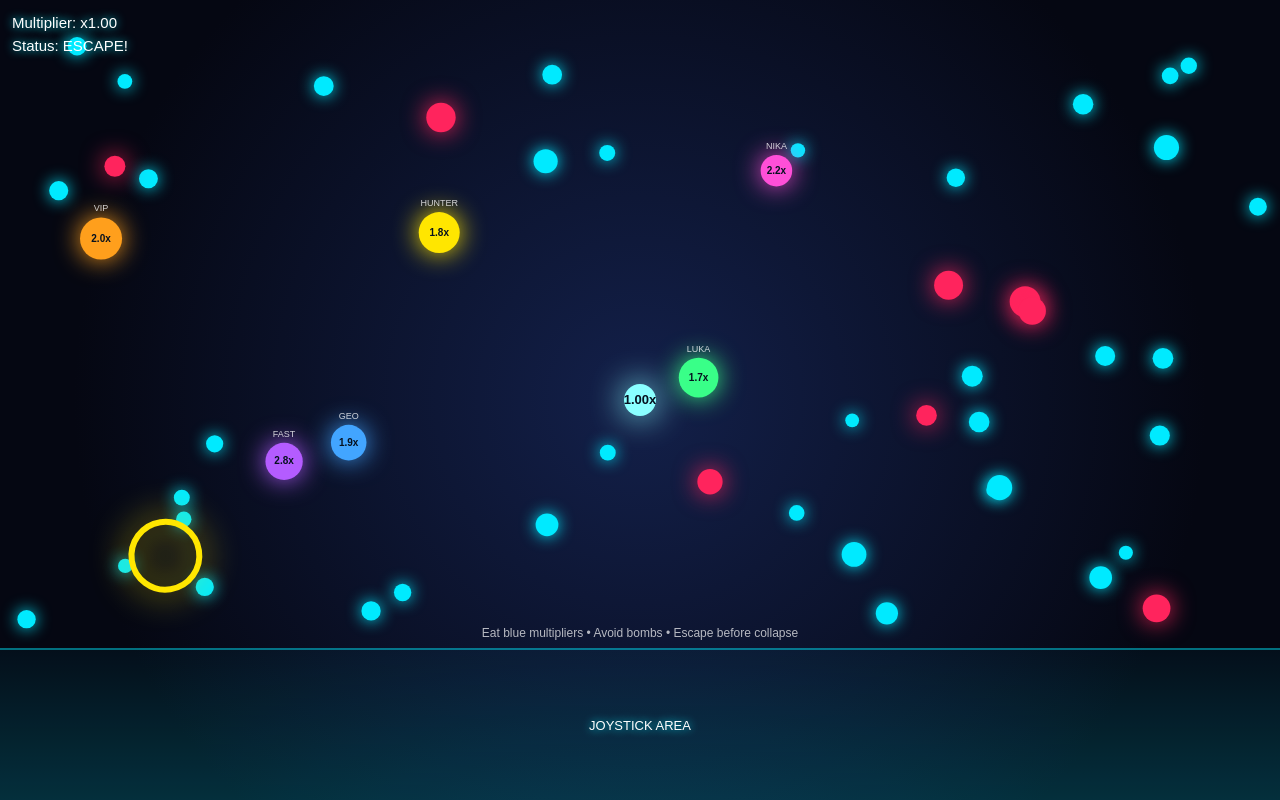
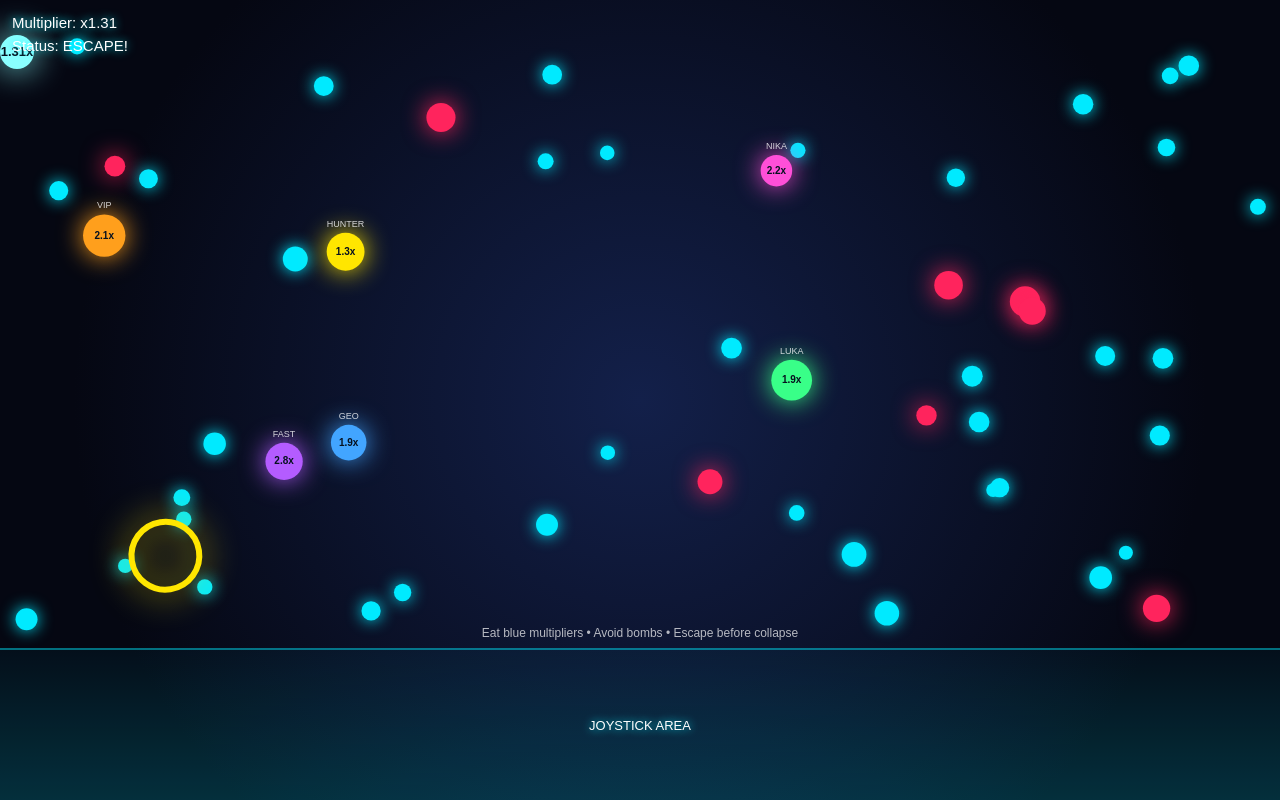
Before and after one commit to tornikecpmai/bbbbbbbbbbbb, a plain HTML site: page index.html in a window 1280 px wide. Both pictures are taken after a click on the button "START ROUND". Drawn offline with Linux system fonts and the light colour scheme.

Commit message:
Add files via upload

```diff
--- a/index.html
+++ b/index.html
@@ -5,475 +5,148 @@
 <meta name="viewport" content="width=device-width, initial-scale=1.0, maximum-scale=1.0, user-scalable=no">
 <title>Grow Or Escape</title>
 <style>
-html,body{
-margin:0;padding:0;overflow:hidden;background:#050712;
-font-family:Arial,sans-serif;color:white;touch-action:none;
-}
-canvas{
-display:block;
-background:radial-gradient(circle at center,#13204a 0%,#050712 75%);
-}
-#ui{
-position:fixed;top:12px;left:12px;z-index:10;
-font-size:15px;line-height:1.5;
-text-shadow:0 0 10px #00eaff;
-pointer-events:none;
-}
-#center{
-position:fixed;inset:0;display:flex;
-align-items:center;justify-content:center;
-flex-direction:column;
-background:rgba(0,0,0,.45);
-z-index:20;text-align:center;padding:20px;
-}
-h1{
-margin:0 0 10px;
-font-size:42px;
-text-shadow:0 0 24px #00eaff;
-}
-button{
-margin-top:16px;
-padding:15px 28px;
-border:0;border-radius:999px;
-background:#00eaff;
-color:#05111d;
-font-size:18px;
-font-weight:bold;
-box-shadow:0 0 24px #00eaff;
-touch-action:manipulation;
-}
-#hint{
-position:fixed;
-bottom:160px;
-width:100%;
-text-align:center;
-font-size:12px;
-opacity:.7;
-pointer-events:none;
-}
-#pad{
-position:fixed;
-left:0;right:0;bottom:0;
-height:150px;
-background:linear-gradient(180deg,rgba(0,234,255,.04),rgba(0,234,255,.18));
-border-top:2px solid rgba(0,234,255,.35);
-display:flex;
-align-items:center;
-justify-content:center;
-font-size:13px;
-text-shadow:0 0 8px #00eaff;
-}
+html,body{margin:0;padding:0;overflow:hidden;background:#050712;font-family:Arial,sans-serif;color:white;touch-action:none;-webkit-user-select:none;user-select:none}
+canvas{display:block;background:radial-gradient(circle at center,#13204a 0%,#050712 75%)}
+#ui{position:fixed;top:12px;left:12px;z-index:10;font-size:15px;line-height:1.5;text-shadow:0 0 10px #00eaff;pointer-events:none}
+#center{position:fixed;inset:0;display:flex;align-items:center;justify-content:center;flex-direction:column;background:rgba(0,0,0,.45);z-index:20;text-align:center;padding:20px}
+h1{margin:0 0 10px;font-size:42px;text-shadow:0 0 24px #00eaff}
+button{margin-top:16px;padding:15px 28px;border:0;border-radius:999px;background:#00eaff;color:#05111d;font-size:18px;font-weight:bold;box-shadow:0 0 24px #00eaff;touch-action:manipulation;position:relative;z-index:9999}
+#hint{position:fixed;bottom:160px;width:100%;text-align:center;font-size:12px;opacity:.7;pointer-events:none}
+#pad{position:fixed;left:0;right:0;bottom:0;height:150px;background:linear-gradient(180deg,rgba(0,234,255,.04),rgba(0,234,255,.18));border-top:2px solid rgba(0,234,255,.35);display:flex;align-items:center;justify-content:center;font-size:13px;text-shadow:0 0 8px #00eaff}
 </style>
 </head>
 <body>
-
-<div id="ui">
-Multiplier: <span id="mult">x1.00</span><br>
-Status: <span id="status">Grow</span>
-</div>
-
+<div id="ui">Multiplier: <span id="mult">x1.00</span><br>Status: <span id="status">Grow</span></div>
 <div id="hint">Eat blue multipliers • Avoid bombs • Escape before collapse</div>
-
 <div id="pad">JOYSTICK AREA</div>
-
-<div id="center">
-<h1>GROW OR ESCAPE</h1>
-<p>Grow fast. Escape alive.</p>
-<button id="startBtn">START ROUND</button>
-</div>
-
+<div id="center"><h1>GROW OR ESCAPE</h1><p>Grow fast. Escape alive.</p><button id="startBtn">START ROUND</button></div>
 <canvas id="game"></canvas>
 
 <script>
-const canvas=document.getElementById('game');
-const ctx=canvas.getContext('2d');
-
-const multEl=document.getElementById('mult');
-const statusEl=document.getElementById('status');
-const center=document.getElementById('center');
-const startBtn=document.getElementById('startBtn');
-
-let W,H;
-let player,dots,bombs,bots,portal;
-let startTime,roundLength;
-let running=false;
-
+const canvas=document.getElementById('game'),ctx=canvas.getContext('2d');
+const multEl=document.getElementById('mult'),statusEl=document.getElementById('status'),center=document.getElementById('center'),startBtn=document.getElementById('startBtn');
+let W,H,player,dots,bombs,bots,portal,startTime,roundLength,running=false;
+let pointer={x:0,y:0,active:false};
 let joy={x:0,y:0,active:false};
-
 const CONTROL_H=150;
-const MOBILE=window.innerWidth<900;
-
-function resize(){
-W=canvas.width=window.innerWidth;
-H=canvas.height=window.innerHeight;
-}
-resize();
-window.addEventListener('resize',resize);
-
-function rand(a,b){return Math.random()*(b-a)+a;}
-function dist(a,b){return Math.hypot(a.x-b.x,a.y-b.y);}
-
-function makeDot(){
-const v=[.06,.08,.12,.18,.25][Math.floor(Math.random()*5)];
-const s=MOBILE?.72:1;
-return{
-x:rand(20,W-20),
-y:rand(40,H-CONTROL_H-30),
-r:(7+v*18)*s,
-v,
-pulse:rand(0,6.28)
-};
-}
-
-function makeBomb(){
-const s=MOBILE?.75:1;
-const base=rand(10,16)*s;
-return{
-x:rand(30,W-30),
-y:rand(50,H-CONTROL_H-40),
-baseR:base,
-r:base,
-pulse:rand(0,6.28)
-};
-}
-
-function makeBot(i){
-const colors=['#ff9f1c','#b45cff','#39ff88','#ff4fd8','#ffe600','#42a5ff'];
-const names=['VIP','FAST','LUKA','NIKA','HUNTER','GEO'];
-return{
-x:rand(50,W-50),
-y:rand(60,H-CONTROL_H-60),
-r:rand(13,19)*(MOBILE?.78:1),
-m:rand(1,1.6),
-speed:rand(1.2,1.9),
-color:colors[i%colors.length],
-name:names[i%names.length]
-};
-}
-
-function bombRadius(b){
-const shrink=Math.min((player.r-16)*0.012,.45);
-return Math.max((b.baseR)*(1-shrink),MOBILE?5:7);
-}
-
-function glow(x,y,r,c,g=22){
-ctx.save();
-ctx.shadowBlur=g;
-ctx.shadowColor=c;
-ctx.fillStyle=c;
-ctx.beginPath();
-ctx.arc(x,y,r,0,Math.PI*2);
-ctx.fill();
-ctx.restore();
-}
+function isMobile(){return window.innerWidth<900}
+function resize(){W=canvas.width=innerWidth;H=canvas.height=innerHeight;if(!pointer.x){pointer.x=W/2;pointer.y=H/2}}
+resize();addEventListener('resize',resize);
+function rand(a,b){return Math.random()*(b-a)+a}
+function dist(a,b){return Math.hypot(a.x-b.x,a.y-b.y)}
+function makeDot(){const v=[.06,.08,.12,.18,.25][Math.floor(Math.random()*5)],s=isMobile()?.72:1;return{x:rand(20,W-20),y:rand(40,H-CONTROL_H-30),r:(7+v*18)*s,v,pulse:rand(0,6.28)}}
+function makeBomb(){const s=isMobile()?.75:1,base=rand(10,16)*s;return{x:rand(30,W-30),y:rand(50,H-CONTROL_H-40),baseR:base,r:base,pulse:rand(0,6.28)}}
+function makeBot(i){const colors=['#ff9f1c','#b45cff','#39ff88','#ff4fd8','#ffe600','#42a5ff'],names=['VIP','FAST','LUKA','NIKA','HUNTER','GEO'];return{x:rand(50,W-50),y:rand(60,H-CONTROL_H-60),r:rand(13,19)*(isMobile()?.78:1),m:rand(1,1.6),speed:rand(1.2,1.9),color:colors[i%colors.length],name:names[i%names.length]}}
+function bombRadius(b){const shrink=Math.min((player.r-16)*0.012,.45);return Math.max(b.baseR*(1-shrink),isMobile()?5:7)}
+function glow(x,y,r,c,g=22){ctx.save();ctx.shadowBlur=g;ctx.shadowColor=c;ctx.fillStyle=c;ctx.beginPath();ctx.arc(x,y,r,0,Math.PI*2);ctx.fill();ctx.restore()}
 
 function startGame(){
-
-player={
-x:W/2,
-y:H/2,
-r:MOBILE?13:16,
-m:1,
-vx:0,
-vy:0
-};
-
+player={x:W/2,y:H/2,r:isMobile()?13:16,m:1,vx:0,vy:0};
+pointer={x:W/2,y:H/2,active:false};
+joy={x:0,y:0,active:false};
 dots=Array.from({length:38},makeDot);
 bombs=Array.from({length:7},makeBomb);
 bots=Array.from({length:6},(_,i)=>makeBot(i));
-
-portal={
-x:rand(80,W-80),
-y:rand(80,H-CONTROL_H-80),
-r:34,
-active:false,
-lastMove:0
-};
-
+portal={x:rand(80,W-80),y:rand(80,H-CONTROL_H-80),r:34,active:false,lastMove:0};
 startTime=performance.now();
 roundLength=rand(12000,18000);
-
 running=true;
 center.style.display='none';
-
+statusEl.textContent='Grow';
 requestAnimationFrame(loop);
 }
 
 function endGame(title,msg){
 running=false;
-
-center.innerHTML=`
-<h1>${title}</h1>
-<p>${msg}</p>
-<p>x${player.m.toFixed(2)}</p>
-<button onclick="location.reload()">PLAY AGAIN</button>
-`;
-
+center.innerHTML=`<h1>${title}</h1><p>${msg}</p><p>x${player.m.toFixed(2)}</p><button onclick="location.reload()">PLAY AGAIN</button>`;
 center.style.display='flex';
 }
-
 function updateBots(){
-
 bots.forEach(bot=>{
-
-let target=dots[0];
-let best=99999;
-
-dots.forEach(d=>{
-const dd=dist(bot,d);
-if(dd<best){
-best=dd;
-target=d;
+let target=dots[0],best=99999;
+dots.forEach(d=>{const dd=dist(bot,d);if(dd<best){best=dd;target=d}});
+let tx=target.x,ty=target.y,pd=dist(bot,player);
+if(bot.r>player.r*1.12&&pd<220){tx=player.x;ty=player.y}
+else if(bot.r<player.r*.9&&pd<170){tx=bot.x+(bot.x-player.x);ty=bot.y+(bot.y-player.y)}
+const dx=tx-bot.x,dy=ty-bot.y,len=Math.hypot(dx,dy)||1;
+bot.x+=(dx/len)*bot.speed;bot.y+=(dy/len)*bot.speed;
+bot.x=Math.max(bot.r,Math.min(W-bot.r,bot.x));bot.y=Math.max(bot.r+35,Math.min(H-CONTROL_H-bot.r,bot.y));
+for(let i=dots.length-1;i>=0;i--){if(dist(bot,dots[i])<bot.r+dots[i].r){bot.m+=dots[i].v;bot.r+=dots[i].v*2.8;dots.splice(i,1);dots.push(makeDot())}}
+if(dist(bot,player)<bot.r+player.r*.75){
+if(bot.r>player.r*1.08){endGame('EATEN!',bot.name+' caught you.')}
+else if(player.r>bot.r*1.08){player.m+=bot.m*.15;player.r+=bot.r*.08;Object.assign(bot,makeBot(Math.floor(rand(0,6))))}
 }
-});
-
-let tx=target.x;
-let ty=target.y;
-
-const pd=dist(bot,player);
-
-if(bot.r>player.r*1.12 && pd<220){
-tx=player.x;
-ty=player.y;
+})
 }
-else if(bot.r<player.r*.9 && pd<170){
-tx=bot.x+(bot.x-player.x);
-ty=bot.y+(bot.y-player.y);
-}
-
-const dx=tx-bot.x;
-const dy=ty-bot.y;
-const len=Math.hypot(dx,dy)||1;
-
-bot.x+=(dx/len)*bot.speed;
-bot.y+=(dy/len)*bot.speed;
-
-for(let i=dots.length-1;i>=0;i--){
-if(dist(bot,dots[i])<bot.r+dots[i].r){
-bot.m+=dots[i].v;
-bot.r+=dots[i].v*2.8;
-dots.splice(i,1);
-dots.push(makeDot());
-}
-}
-
-if(dist(bot,player)<bot.r+player.r*.75){
-
-if(bot.r>player.r*1.08){
-endGame('EATEN!',bot.name+' caught you.');
-}
-
-else if(player.r>bot.r*1.08){
-player.m+=bot.m*.15;
-player.r+=bot.r*.08;
-Object.assign(bot,makeBot(Math.floor(rand(0,6))));
-}
-}
-
-});
-
-}
-
 function loop(now){
-
 if(!running)return;
-
 const elapsed=now-startTime;
-
-if(elapsed>2000){
-portal.active=true;
-statusEl.textContent='ESCAPE!';
-}
-
-if(elapsed>=roundLength){
-endGame('LOST','Arena collapsed.');
-return;
-}
+if(elapsed>2000){portal.active=true;statusEl.textContent='ESCAPE!'}
+if(elapsed>=roundLength){endGame('LOST','Arena collapsed.');return}
 
 const maxSpeed=4.2;
 const slow=Math.max(.55,1-(player.r-16)*0.012);
 
-player.vx+=joy.x*0.55;
-player.vy+=joy.y*0.55;
+if(joy.active){
+  player.vx+=joy.x*0.55;
+  player.vy+=joy.y*0.55;
+}else{
+  const dx=pointer.x-player.x,dy=pointer.y-player.y,len=Math.hypot(dx,dy);
+  if(len>8){
+    player.vx+=(dx/len)*0.18;
+    player.vy+=(dy/len)*0.18;
+  }
+}
 
-player.vx*=0.88;
-player.vy*=0.88;
-
-player.x+=player.vx*maxSpeed*slow;
-player.y+=player.vy*maxSpeed*slow;
-
+player.vx*=0.88;player.vy*=0.88;
+player.x+=player.vx*maxSpeed*slow;player.y+=player.vy*maxSpeed*slow;
 player.x=Math.max(player.r,Math.min(W-player.r,player.x));
 player.y=Math.max(player.r+35,Math.min(H-CONTROL_H-player.r,player.y));
 
-if(Math.abs(player.vx)+Math.abs(player.vy)<0.05 && player.m>1){
-player.m=Math.max(1,player.m-0.009);
-player.r=Math.max(MOBILE?13:16,player.r-0.04);
-statusEl.textContent='Move!';
+if(Math.abs(player.vx)+Math.abs(player.vy)<0.05&&player.m>1){player.m=Math.max(1,player.m-0.009);player.r=Math.max(isMobile()?13:16,player.r-0.04);statusEl.textContent='Move!'}
+
+for(let i=dots.length-1;i>=0;i--){if(dist(player,dots[i])<player.r+dots[i].r){player.m+=dots[i].v;player.r+=dots[i].v*3.2;dots.splice(i,1);dots.push(makeDot())}}
+if(!window.lastBombSpawn)window.lastBombSpawn=now;
+if(now-window.lastBombSpawn>1800){bombs.push(makeBomb());if(bombs.length>14)bombs.shift();window.lastBombSpawn=now}
+for(const b of bombs){b.r=bombRadius(b);if(dist(player,b)<player.r+b.r){endGame('BOOM!','Bomb exploded.');return}}
+updateBots(); if(!running)return;
+
+if(portal.active){
+if(now-portal.lastMove>1500){portal.x=rand(70,W-70);portal.y=rand(70,H-CONTROL_H-70);portal.lastMove=now}
+if(dist(player,portal)<player.r+portal.r*.7){endGame('SUCCESS','You escaped alive.');return}
+}
+ctx.clearRect(0,0,W,H);
+dots.forEach(d=>{d.pulse+=.08;glow(d.x,d.y,d.r+Math.sin(d.pulse)*1.2,'#00eaff',16)});
+bombs.forEach(b=>{b.pulse+=.12;glow(b.x,b.y,b.r+Math.sin(b.pulse)*1.4,'#ff245d',24)});
+bots.forEach(bot=>{glow(bot.x,bot.y,bot.r,bot.color,26);ctx.fillStyle='#06111f';ctx.font='bold 10px Arial';ctx.textAlign='center';ctx.fillText(bot.m.toFixed(1)+'x',bot.x,bot.y+3);ctx.fillStyle='rgba(255,255,255,.8)';ctx.font='9px Arial';ctx.fillText(bot.name,bot.x,bot.y-bot.r-6)});
+if(portal.active){ctx.save();ctx.translate(portal.x,portal.y);ctx.rotate(now/600);ctx.shadowBlur=35;ctx.shadowColor='#ffe600';ctx.strokeStyle='#ffe600';ctx.lineWidth=6;ctx.beginPath();ctx.arc(0,0,portal.r*(1+Math.sin(now/120)*.08),0,Math.PI*2);ctx.stroke();ctx.restore()}
+glow(player.x,player.y,player.r,player.m>3?'#ffd700':'#8affff',34);
+ctx.fillStyle='#06111f';ctx.font='bold 13px Arial';ctx.textAlign='center';ctx.fillText(player.m.toFixed(2)+'x',player.x,player.y+4);
+multEl.textContent='x'+player.m.toFixed(2);
+requestAnimationFrame(loop);
 }
 
-for(let i=dots.length-1;i>=0;i--){
-if(dist(player,dots[i])<player.r+dots[i].r){
-player.m+=dots[i].v;
-player.r+=dots[i].v*3.2;
-dots.splice(i,1);
-dots.push(makeDot());
+addEventListener('mousemove',e=>{pointer.x=e.clientX;pointer.y=e.clientY;pointer.active=true});
+function touchHandler(e){
+const target=e.target;if(target&&target.id==='startBtn')return;
+if(e.touches[0]){
+e.preventDefault();
+const t=e.touches[0];
+if(t.clientY>H-CONTROL_H){
+const cx=W/2,cy=H-CONTROL_H/2,dx=t.clientX-cx,dy=t.clientY-cy,len=Math.hypot(dx,dy),dead=18,max=CONTROL_H*.42;
+if(len<dead){joy.x=0;joy.y=0;joy.active=false;return}
+const power=Math.min((len-dead)/(max-dead),1),smooth=power*power;
+joy.x=(dx/len)*smooth;joy.y=(dy/len)*smooth;joy.active=true;
+}else{
+pointer.x=t.clientX;pointer.y=t.clientY;pointer.active=true;
 }
 }
-
-if(!window.lastBombSpawn)window.lastBombSpawn=now;
-
-if(now-window.lastBombSpawn>1800){
-bombs.push(makeBomb());
-if(bombs.length>14)bombs.shift();
-window.lastBombSpawn=now;
 }
-
-for(const b of bombs){
-b.r=bombRadius(b);
-
-if(dist(player,b)<player.r+b.r){
-endGame('BOOM!','Bomb exploded.');
-return;
-}
-}
-
-updateBots();
-
-if(portal.active){
-
-if(now-portal.lastMove>1500){
-portal.x=rand(70,W-70);
-portal.y=rand(70,H-CONTROL_H-70);
-portal.lastMove=now;
-}
-
-if(dist(player,portal)<player.r+portal.r*.7){
-endGame('SUCCESS','You escaped alive.');
-return;
-}
-
-}
-
-ctx.clearRect(0,0,W,H);
-
-dots.forEach(d=>{
-d.pulse+=.08;
-glow(d.x,d.y,d.r+Math.sin(d.pulse)*1.2,'#00eaff',16);
-});
-
-bombs.forEach(b=>{
-b.pulse+=.12;
-glow(b.x,b.y,b.r+Math.sin(b.pulse)*1.4,'#ff245d',24);
-});
-
-bots.forEach(bot=>{
-glow(bot.x,bot.y,bot.r,bot.color,26);
-
-ctx.fillStyle='#06111f';
-ctx.font='bold 10px Arial';
-ctx.textAlign='center';
-ctx.fillText(bot.m.toFixed(1)+'x',bot.x,bot.y+3);
-
-ctx.fillStyle='rgba(255,255,255,.8)';
-ctx.font='9px Arial';
-ctx.fillText(bot.name,bot.x,bot.y-bot.r-6);
-});
-
-if(portal.active){
-
-ctx.save();
-ctx.translate(portal.x,portal.y);
-ctx.rotate(now/600);
-
-ctx.shadowBlur=35;
-ctx.shadowColor='#ffe600';
-ctx.strokeStyle='#ffe600';
-ctx.lineWidth=6;
-
-ctx.beginPath();
-ctx.arc(0,0,portal.r*(1+Math.sin(now/120)*.08),0,Math.PI*2);
-ctx.stroke();
-
-ctx.restore();
-
-}
-
-const playerColor=player.m>3?'#ffd700':'#8affff';
-
-glow(player.x,player.y,player.r,playerColor,34);
-
-ctx.fillStyle='#06111f';
-ctx.font='bold 13px Arial';
-ctx.textAlign='center';
-ctx.fillText(player.m.toFixed(2)+'x',player.x,player.y+4);
-
-multEl.textContent='x'+player.m.toFixed(2);
-
-requestAnimationFrame(loop);
-
-}
-
-function touchHandler(e){
-
-const target=e.target;
-
-if(target && target.id==='startBtn')return;
-
-if(e.touches[0]){
-
-e.preventDefault();
-
-const t=e.touches[0];
-
-if(t.clientY>H-CONTROL_H){
-
-const cx=W/2;
-const cy=H-CONTROL_H/2;
-
-const dx=t.clientX-cx;
-const dy=t.clientY-cy;
-
-const len=Math.hypot(dx,dy);
-
-const dead=18;
-const max=CONTROL_H*.42;
-
-if(len<dead){
-joy.x=0;
-joy.y=0;
-joy.active=false;
-return;
-}
-
-const power=Math.min((len-dead)/(max-dead),1);
-const smooth=power*power;
-
-joy.x=(dx/len)*smooth;
-joy.y=(dy/len)*smooth;
-joy.active=true;
-
-}
-
-}
-
-}
-
-window.addEventListener('touchstart',touchHandler,{passive:false});
-window.addEventListener('touchmove',touchHandler,{passive:false});
-
-window.addEventListener('touchend',()=>{
-joy.x=0;
-joy.y=0;
-joy.active=false;
-},{passive:false});
-
+addEventListener('touchstart',touchHandler,{passive:false});
+addEventListener('touchmove',touchHandler,{passive:false});
+addEventListener('touchend',()=>{joy.x=0;joy.y=0;joy.active=false},{passive:false});
 startBtn.addEventListener('click',startGame);
-
-startBtn.addEventListener('touchend',e=>{
-e.preventDefault();
-startGame();
-},{passive:false});
-
+startBtn.addEventListener('touchend',e=>{e.preventDefault();startGame()},{passive:false});
 </script>
 </body>
 </html>
```
